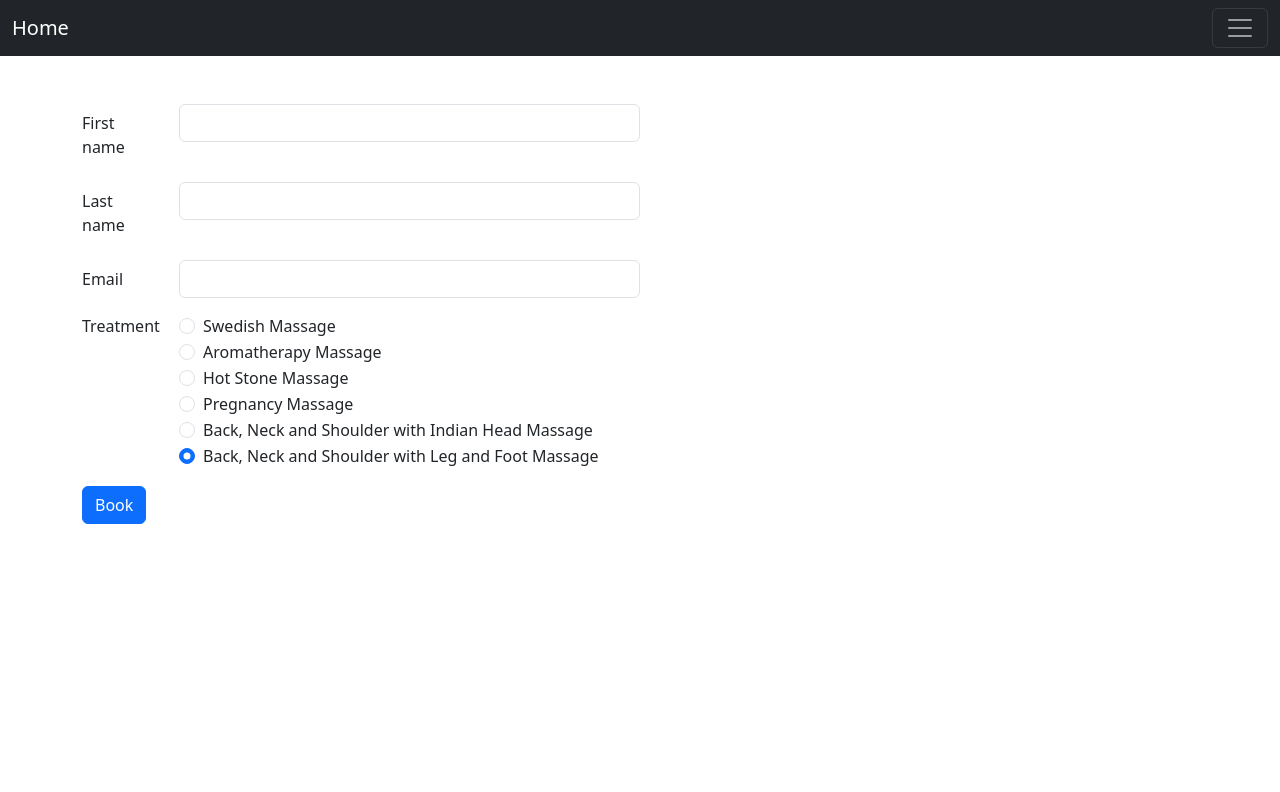
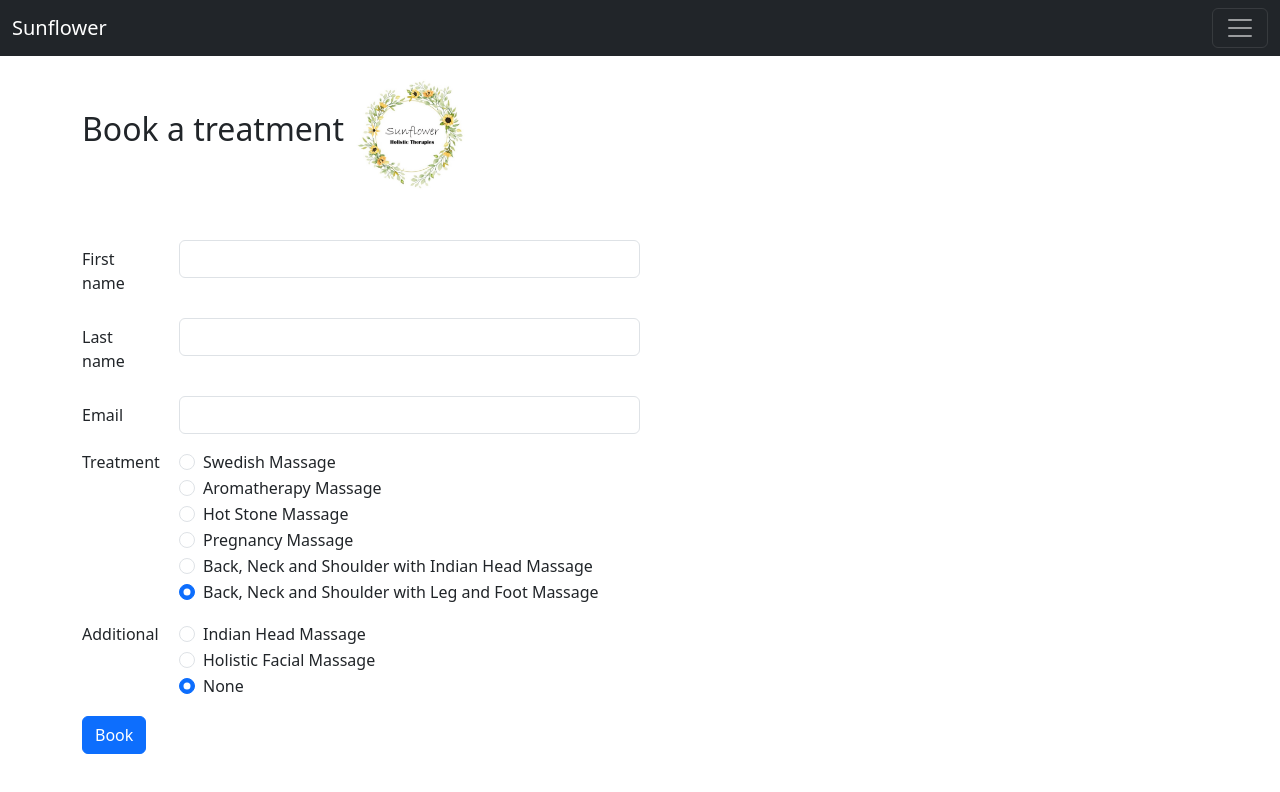
Before and after one commit to thedandydon/sunflower, a plain HTML site: page book.html in a window 1280 px wide. Drawn offline with nearby package versions, Linux system fonts and the light colour scheme.

Commit message:
Add files via upload

```diff
--- a/book.html
+++ b/book.html
@@ -12,7 +12,7 @@
     <section> <!--Navbar-->
         <nav class="navbar navbar-dark bg-dark" aria-label="First navbar example">
             <div class="container-fluid">
-              <a class="navbar-brand" href="./index.html">Home</a>
+              <a class="navbar-brand" href="./index.html">Sunflower</a>
               <button class="navbar-toggler collapsed" type="button" data-bs-toggle="collapse" data-bs-target="#navbarsExample01" aria-controls="navbarsExample01" aria-expanded="false" aria-label="Toggle navigation">
                 <span class="navbar-toggler-icon"></span>
               </button>
@@ -38,6 +38,10 @@
             </div>
           </nav>
     </section>
+
+    <div class="container">
+        <h2 class="my-3">Book a treatment <img src="./assets/images/logo.png" height="120"/></h2>
+    </div>
 
 
     <section> <!--Form-->
@@ -103,6 +107,29 @@
                 </div>
               </div>
             </fieldset>
+            <fieldset class="row mb-3">
+                <legend class="col-form-label col-sm-2 pt-0">Additional</legend>
+                <div class="col-sm-10">
+                  <div class="form-check">
+                    <input class="form-check-input" type="radio" name="gridRadios2" id="gridRadios1" value="option1" checked>
+                    <label class="form-check-label" for="gridRadios1">
+                        Indian Head Massage
+                    </label>
+                  </div>
+                  <div class="form-check">
+                    <input class="form-check-input" type="radio" name="gridRadios2" id="gridRadios2" value="option2">
+                    <label class="form-check-label" for="gridRadios2">
+                        Holistic Facial Massage
+                    </label>
+                  </div>
+                  <div class="form-check">
+                      <input class="form-check-input" type="radio" name="gridRadios2" id="gridRadios1" value="option1" checked>
+                      <label class="form-check-label" for="gridRadios1">
+                        None
+                      </label>
+                  </div>
+                </div>
+              </fieldset>
             <button type="submit" class="btn btn-primary">Book</button>
           </form>
 
```
Also changed, not shown: contact.html (+2 -2 lines), index.html (+6 -6 lines), treatments.html (+2 -2 lines), assets/images/dark_logo_text.png (added), assets/images/text_logo.png (added), assets/images/text_logo_large.png (added), dark_logo_text.png (added), images/dark_logo_text.png (added), images/text_logo.png (added), images/text_logo_large.png (added), text_logo.png (added), text_logo_large.png (added), 3 other files.
